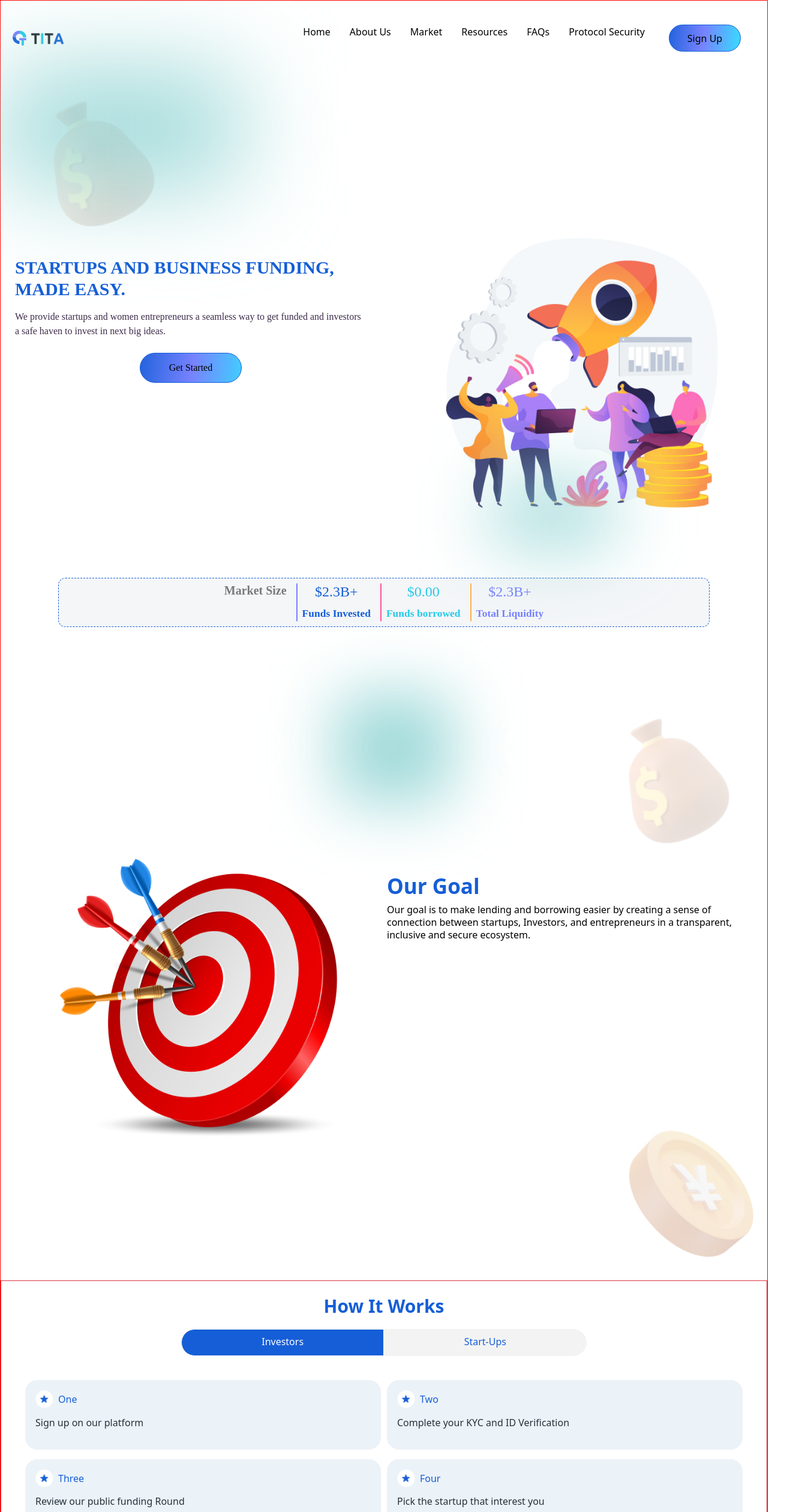
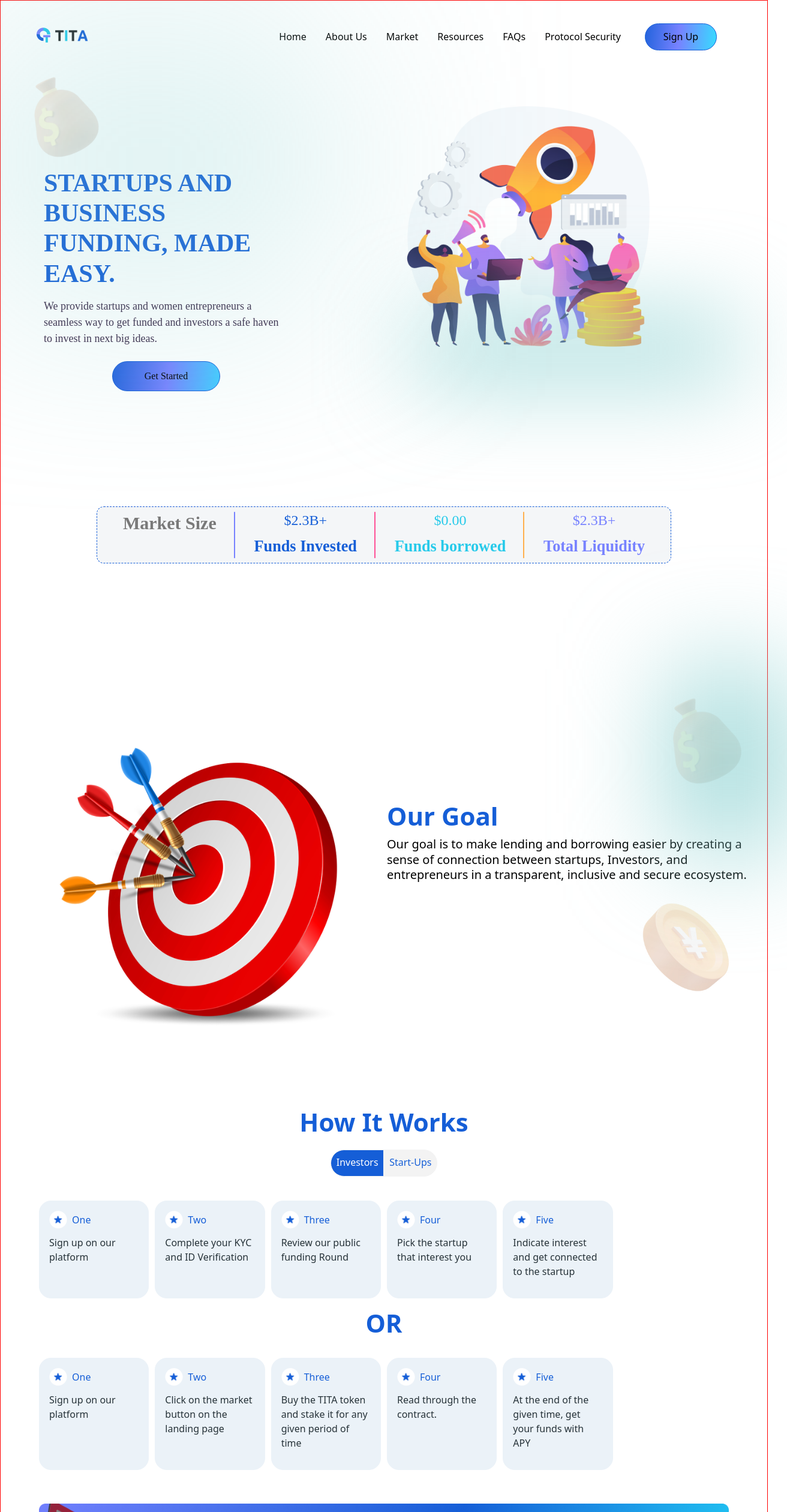
Before and after one commit to DevZibah/Tita, a React (Vite) app: page / in a window 1280 px wide. Shown: the top 2520 px of the page at 60% size, 1312 px wide, since content can reach past the window. Built offline with nearby package versions, Linux system fonts and the light colour scheme.

Commit message:
finally done with the home page ;)

```diff
--- a/src/components/Footer.tsx
+++ b/src/components/Footer.tsx
@@ -10,8 +10,8 @@ import { IoLogoYoutube } from 'react-icons/io'
 
 const Footer = () => {
   return (
-    <section className='mt-5 p-3 sec-four'>
-      <article>
+    <section className='mt-5 p-3 sec-four p-md-4'>
+      <article className='arti-one p-md-4'>
         <main>
           <article className='d-flex'>
             <img src={logo} alt='Logo' className='logo' />
@@ -24,7 +24,7 @@ const Footer = () => {
             </p>
           </div>
         </main>
-        <main className='d-flex'>
+        <main className='d-flex main-icons mt-md-5'>
           <p className='icon-text'>Follow Us:</p>
           <div>
             <RxInstagramLogo className='ms-2 iconns' />
--- a/src/components/Navbar.tsx
+++ b/src/components/Navbar.tsx
@@ -7,7 +7,7 @@ import tita from '../assets/tita.png'
 
 const Navbar = () => {
   return (
-    <nav className='navbar navbar-expand-lg p-2 mt-3'>
+    <nav className='navbar navbar-expand-lg p-2 mt-3 nav-header'>
       <div className='container-fluid'>
         <article className='d-flex'>
           <img src={logo} alt='Logo' className='logo' />
--- a/src/routes/Home.tsx
+++ b/src/routes/Home.tsx
@@ -74,18 +74,18 @@ const Home = () => {
             </p>
           </div>
         </main>
-        <article className='text-end'>
+        <article className='text-end yen-div'>
           <img src={yen} className='yencoin text-end yen-coin' alt='coin yen' />
         </article>
       </section>
-      <article className='text-center mt-3 p-md-4 border border-danger'>
+      <article className='text-center mt-3 p-md-4 sect-three'>
         <h3 className='text-one'>How It Works</h3>
         <main className='d-flex mt-3 mainn'>
           <p className='main-sec mt-1 p-2 inves'>Investors</p>
           <p className='main-sec mt-1 p-2 start-up'>Start-Ups</p>
         </main>
         <section className='mt-4 text-center'>
-          <article className='p-3'>
+          <article className='p-3 arrt-grid'>
             <section className='grid-one'>
               <div className='p-3 divv-two'>
                 <div className='d-flex'>
@@ -104,7 +104,7 @@ const Home = () => {
                 </p>
               </div>
             </section>
-            <section className='grid-one mt-3'>
+            <section className='grid-one mt-3 mt-lg-0'>
               <div className='p-3 divv-two'>
                 <div className='d-flex'>
                   <img src={star} className='star-icon' alt='star' />
@@ -124,7 +124,7 @@ const Home = () => {
                 </p>
               </div>
             </section>
-            <section className='grid-one mt-3'>
+            <section className='grid-one mt-3 mt-lg-0'>
               <div className='p-3 divv-two'>
                 <div className='d-flex'>
                   <img src={star} className='star-icon' alt='star' />
@@ -137,7 +137,7 @@ const Home = () => {
             </section>
           </article>
           <p className='text-one'>OR</p>
-          <article className='p-3'>
+          <article className='p-3 arrt-grid'>
             <section className='grid-one'>
               <div className='p-3 divv-two'>
                 <div className='d-flex'>
@@ -156,7 +156,7 @@ const Home = () => {
                 </p>
               </div>
             </section>
-            <section className='grid-one mt-3'>
+            <section className='grid-one mt-3 mt-lg-0'>
               <div className='p-3 divv-two'>
                 <div className='d-flex'>
                   <img src={star} className='star-icon' alt='star' />
@@ -176,7 +176,7 @@ const Home = () => {
                 </p>
               </div>
             </section>
-            <section className='grid-one mt-3'>
+            <section className='grid-one mt-3 mt-lg-0'>
               <div className='p-3 divv-two'>
                 <div className='d-flex'>
                   <img src={star} className='star-icon' alt='star' />
@@ -197,7 +197,7 @@ const Home = () => {
           </h4>
           <h4 className='small-text'>Build with TITA </h4>
         </main>
-        <div className='mt-4'>
+        <div className='mt-4 mt-md-5'>
           <button className='buttn build-buttn'>Build With TITA</button>
         </div>
       </article>
--- a/src/style/Footer.css
+++ b/src/style/Footer.css
@@ -22,3 +22,20 @@
   color: #212326;
   margin-top: -15px;
 }
+@media (min-width: 768px) {
+  .arti-one {
+    display: grid;
+    grid-template-columns: repeat(2, 1fr);
+    grid-gap: 10px;
+  }
+  .main-icons {
+    justify-content: end;
+  }
+}
+@media (min-width: 1024px) {
+  .foot-textt,
+  .main-icons,
+  .footter-text {
+    font-size: 18px !important;
+  }
+}
--- a/src/style/Home.css
+++ b/src/style/Home.css
@@ -241,8 +241,6 @@ body {
   .div-one {
     padding: 6rem !important;
     margin-top: -3.5rem;
-  }
-  .div-one {
     font-weight: 700;
     font-size: 20px;
   }
@@ -270,6 +268,117 @@ body {
     margin-top: -5rem;
     width: 20% !important;
   }
+  .mainn {
+    width: 30%;
+  }
+  .textt-three {
+    margin-top: -12rem;
+    line-height: 135%;
+    font-size: 22px;
+  }
+  .small-text {
+    margin-top: 2.5rem;
+    font-weight: 700;
+    font-size: 20px;
+    line-height: 135%;
+  }
 }
 @media (min-width: 1024px) {
+  .ellipse {
+    filter: blur(183px);
+    width: 500px;
+    height: 220px;
+    top: 180px;
+  }
+  .coin {
+    margin-top: -24rem;
+    width: 16%;
+  }
+  .sec-one {
+    margin-top: -15rem;
+    padding: 3rem;
+  }
+  .text-one {
+    font-size: 42px;
+  }
+  .text-two {
+    font-size: 18px;
+  }
+  .buttn {
+    width: 180px;
+  }
+  .hero {
+    width: 75%;
+    margin-top: -6rem;
+  }
+  .ellipse1 {
+    width: 540px;
+    filter: blur(80px);
+  }
+  .div-one {
+    padding: 10rem !important;
+    font-size: 30px;
+  }
+  .sec-two {
+    margin-top: -8rem;
+  }
+  .vert-line,
+  .vert-line1,
+  .vert-line2 {
+    margin-left: 1.8rem !important;
+  }
+  .color1,
+  .color2,
+  .color3 {
+    margin-left: 1.5rem !important;
+  }
+  .yencoin {
+    width: 17% !important;
+  }
+  .ellipse3 {
+    height: 300px;
+    filter: blur(90px);
+    margin-left: 70rem !important;
+  }
+  .home-main,
+  .arrow {
+    margin-top: -8rem !important;
+  }
+  .text-three {
+    font-size: 20px;
+  }
+  .yen-div {
+    padding: 3rem;
+  }
+  .yen-coin {
+    margin-top: -30rem !important;
+    width: 15% !important;
+  }
+  .sect-three {
+    padding: 3rem !important;
+    margin-top: -5rem !important;
+  }
+  .mainn {
+    width: 15%;
+  }
+  .arrt-grid {
+    display: grid;
+    grid-template-columns: repeat(3, 1fr) !important;
+    grid-gap: 10px;
+  }
+  .textt-three {
+    margin-top: -20rem;
+    font-size: 40px;
+  }
+  .small-text {
+    font-size: 30px;
+  }
+  .build-buttn {
+    margin-top: 3rem;
+    width: 190px;
+    height: 60px;
+  }
+  /* .grid-one {
+    border: 1px solid orange;
+  } */
 }
--- a/src/style/Navbar.css
+++ b/src/style/Navbar.css
@@ -42,5 +42,15 @@
   justify-content: end;
 }
 @media (min-width: 1024px) {
-
+  .nav-header {
+    padding: 3rem !important;
+    margin-top: -2rem !important;
+  }
+  .navv-ul {
+    /* border: 1px solid red; */
+    margin-top: 1rem;
+  }
+  .signup {
+    margin-top: -1rem;
+  }
 }
```
Also changed, not shown: src/routes/About.tsx (added, +9 -0 lines).
